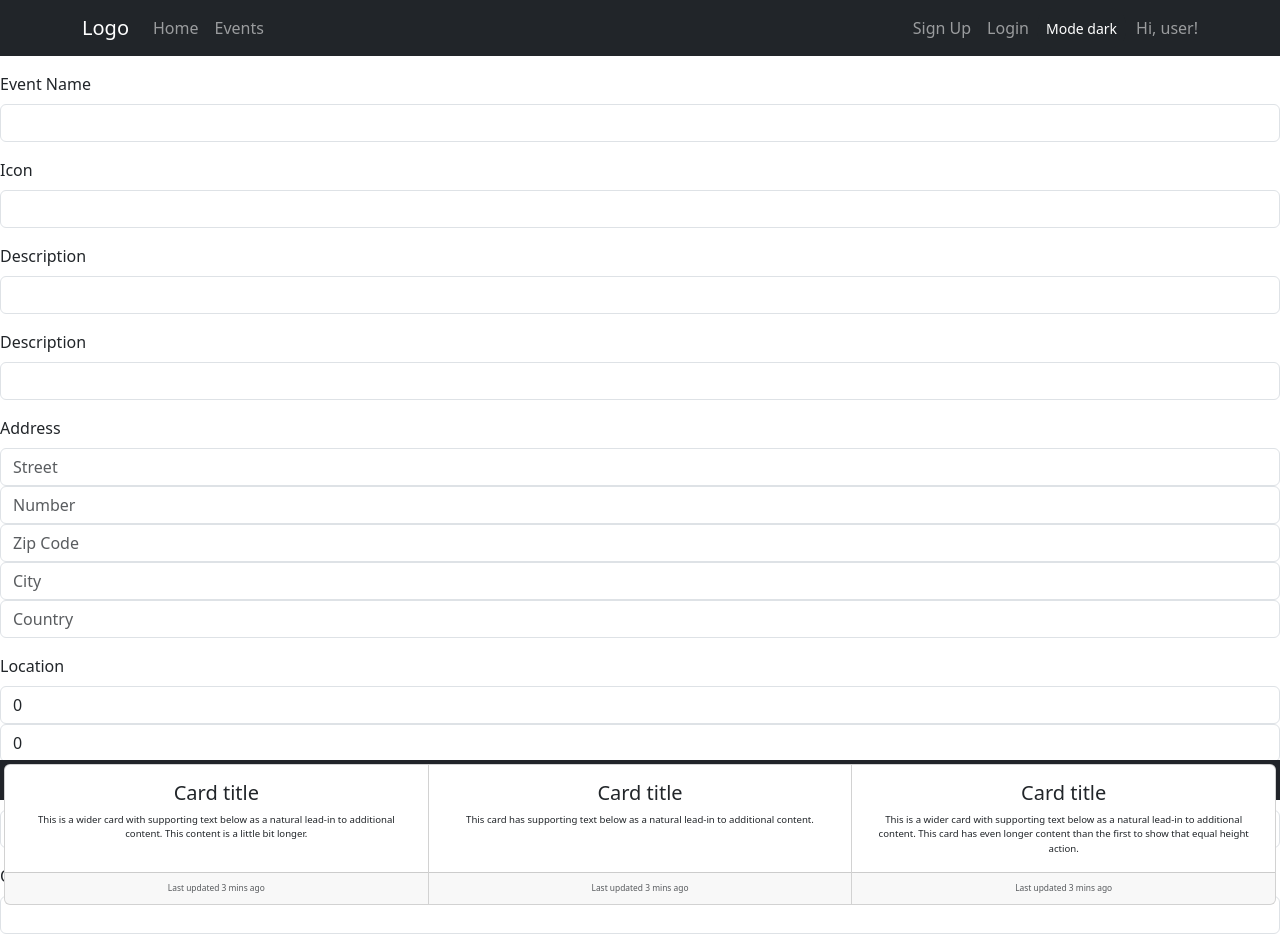
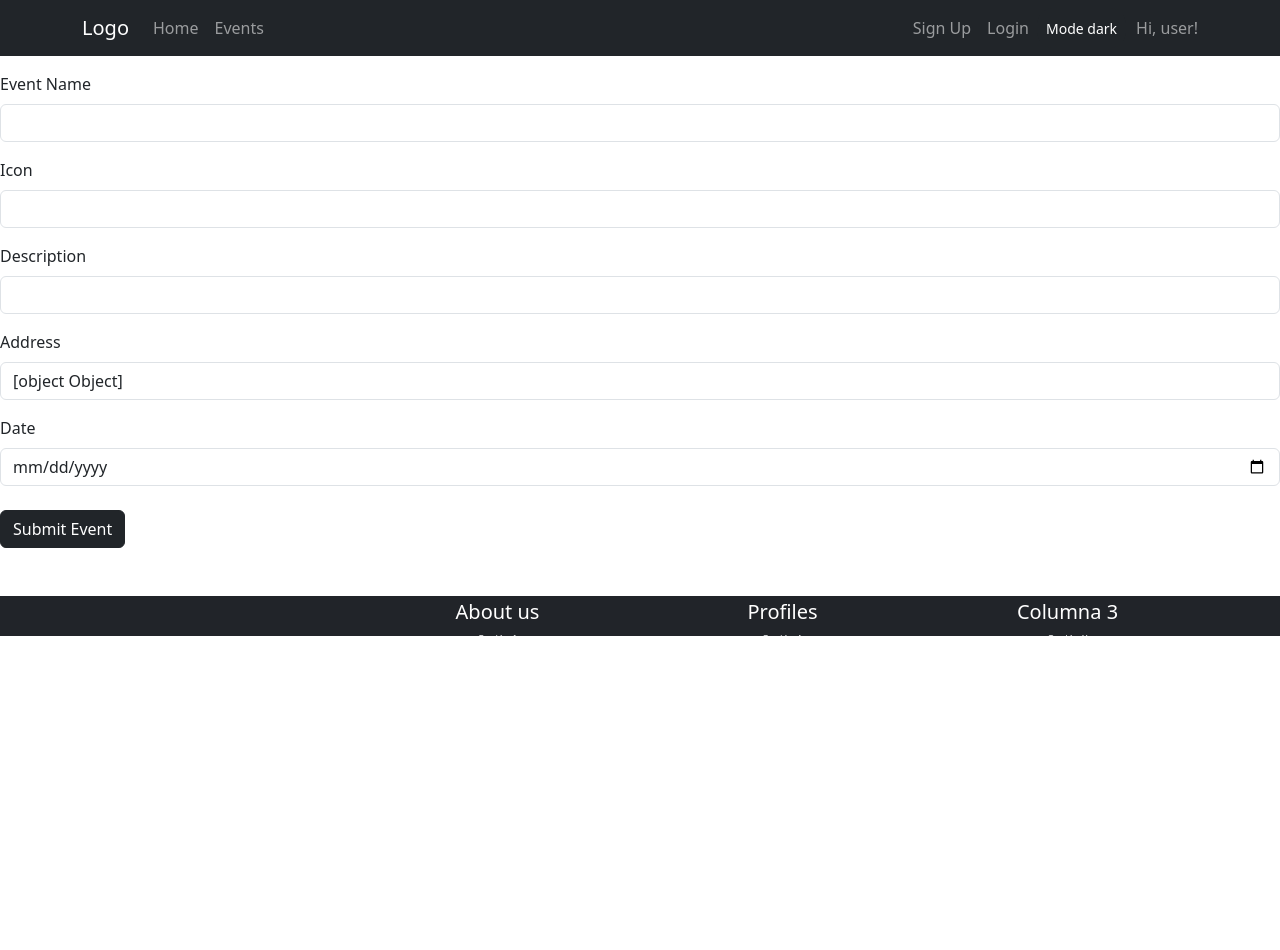
Before and after one commit to samuelemarino04/Q-support-client, a React (Vite) app: page /newevent in a window 1280 px wide. After the commit the page ends 800 px from the top, so only its background shows below. Built offline with nearby package versions, Linux system fonts and the light colour scheme.

Commit message:
events form

```diff
--- a/src/App.css
+++ b/src/App.css
@@ -9,7 +9,6 @@ footer {
   font-size: .6em;
   padding: 4px;
   text-align: center;
-  position: fixed;
   bottom: 0;
   width: 100%;
   height: 40px;
--- a/src/components/New EventForm/NewEventForm.jsx
+++ b/src/components/New EventForm/NewEventForm.jsx
@@ -1,7 +1,9 @@
 import { useState } from "react";
 import Form from 'react-bootstrap/Form';
+import Button from 'react-bootstrap/Button';
+import eventsService from "../../services/events.services";
 
-const NewEventForm = ({ fireFinalActions }) => {
+const NewEventForm = ({ }) => {
     const [eventData, setEventData] = useState({
         title: '',
         icon: '',
@@ -14,27 +16,38 @@ const NewEventForm = ({ fireFinalActions }) => {
             city: '',
             country: ''
         },
-        location: {
-            type: 'Point',
-            coordinates: [0, 0]
-        },
+        // location: {
+        //     type: 'Point',
+        //     coordinates: [0, 0]
+        // },
         date: '',
         organizer: ''
     })
 
     const handleInputChange = e => {
         const { value, name } = e.currentTarget
-        setEventData({ ...eventData, [name]: value })
+        if (name.includes(".")) {
+            const [parentField, nestedField] = name.split(".");
+            setEventData({
+                ...eventData,
+                [parentField]: {
+                    ...eventData[parentField],
+                    [nestedField]: value
+                }
+            });
+        } else {
+            setEventData({ ...eventData, [name]: value });
+        }
     }
 
     const handleEventSubmit = e => {
         e.preventDefault()
 
 
-        eventServices
+        eventsService
             .saveEvent(eventData)
             .then(() => {
-                fireFinalActions()
+                // fireFinalActions()
             })
             .catch(err => console.log(err))
     }
@@ -63,23 +76,14 @@ const NewEventForm = ({ fireFinalActions }) => {
                         name="description"
                         onChange={handleInputChange} />
                 </Form.Group>
-                <Form.Group className="mb-3" controlId="attendees">
-                    <Form.Label>Description</Form.Label>
-                    <Form.Control type="text"
-                        value={eventData.attendees}
-                        name="attendees"
-                        onChange={handleInputChange} />
-                </Form.Group>
-
                 <Form.Group className="mb-3" controlId="address">
                     <Form.Label>Address</Form.Label>
                     <Form.Control type="text"
-                        value={eventData.address.street}
-                        name="address.street"
-                        placeholder="Street"
+                        value={eventData.address}
+                        name="address"
                         onChange={handleInputChange}
                     />
-                    <Form.Control
+                    {/* <Form.Control
                         type="number"
                         value={eventData.address.number}
                         name="address.number"
@@ -106,9 +110,9 @@ const NewEventForm = ({ fireFinalActions }) => {
                         name="address.country"
                         placeholder="Country"
                         onChange={handleInputChange}
-                    />
+                    /> */}
                 </Form.Group>
-                <Form.Group className="mb-3" controlId="location">
+                {/* <Form.Group className="mb-3" controlId="location">
                     <Form.Label>Location</Form.Label>
                     <Form.Control
                         type="number"
@@ -124,7 +128,7 @@ const NewEventForm = ({ fireFinalActions }) => {
                         placeholder="Longitude"
                         onChange={handleInputChange}
                     />
-                </Form.Group>
+            </Form.Group> */}
                 <Form.Group className="mb-3" controlId="date">
                     <Form.Label>Date</Form.Label>
                     <Form.Control type="date"
@@ -132,16 +136,13 @@ const NewEventForm = ({ fireFinalActions }) => {
                         name="date"
                         onChange={handleInputChange} />
                 </Form.Group>
-                <Form.Group className="mb-3" controlId="organizer">
-                    <Form.Label>Organizer</Form.Label>
-                    <Form.Control type="text"
-                        value={eventData.organizer}
-                        name="organizer"
-                        onChange={handleInputChange} />
-                </Form.Group>
+                <Button variant="dark" type="submit" className='mt-2'>
+                    Submit Event
+                </Button>
             </Form>
-        </div>
+        </div >
 
     )
 }
+
 export default NewEventForm
--- a/src/components/footer/footer.jsx
+++ b/src/components/footer/footer.jsx
@@ -1,55 +1,99 @@
-// import CardFooter from 'react-bootstrap/CardFooter'
-import { CardGroup, Card, } from "react-bootstrap"
+import { Container, Row, Col } from 'react-bootstrap';
+// import Logo from './logo.png'; // Importa tu imagen de logo
+
 const Footer = () => {
+    return (
+        <footer className="mt-5">
+            <Container>
+                <Row>
+                    <Col>
+                        {/* <img className="img" /> */}
+                    </Col>
+                    <Col>
+                        <h5>About us</h5>
+                        <ul className="list-unstyled">
+                            <li>Opción 1</li>
+                            <li>Opción 2</li>
+                            <li>Opción 3</li>
+                        </ul>
+                    </Col>
+                    <Col>
+                        <h5>Profiles</h5>
+                        <ul className="list-unstyled">
+                            <li>Opción A</li>
+                            <li>Opción B</li>
+                            <li>Opción C</li>
+                        </ul>
+                    </Col>
+                    <Col>
+                        <h5>Columna 3</h5>
+                        <ul className="list-unstyled">
+                            <li>Opción X</li>
+                            <li>Opción Y</li>
+                            <li>Opción Z</li>
+                        </ul>
+                    </Col>
+                </Row>
+            </Container>
+        </footer>
+    );
+};
 
-    return (
-        <footer>
-            <CardGroup>
-                <Card>
-
-                    <Card.Body>
-                        <Card.Title>Card title</Card.Title>
-                        <Card.Text>
-                            This is a wider card with supporting text below as a natural lead-in
-                            to additional content. This content is a little bit longer.
-                        </Card.Text>
-                    </Card.Body>
-                    <Card.Footer>
-                        <small className="text-muted">Last updated 3 mins ago</small>
-                    </Card.Footer>
-                </Card>
-                <Card>
-
-                    <Card.Body>
-                        <Card.Title>Card title</Card.Title>
-                        <Card.Text>
-                            This card has supporting text below as a natural lead-in to
-                            additional content.{' '}
-                        </Card.Text>
-                    </Card.Body>
-                    <Card.Footer>
-                        <small className="text-muted">Last updated 3 mins ago</small>
-                    </Card.Footer>
-                </Card>
-                <Card>
-
-                    <Card.Body>
-                        <Card.Title>Card title</Card.Title>
-                        <Card.Text>
-                            This is a wider card with supporting text below as a natural lead-in
-                            to additional content. This card has even longer content than the
-                            first to show that equal height action.
-                        </Card.Text>
-                    </Card.Body>
-                    <Card.Footer>
-                        <small className="text-muted">Last updated 3 mins ago</small>
-                    </Card.Footer>
-                </Card>
-            </CardGroup>
-
-        </footer>
-    )
-}
+export default Footer;
 
 
-export default Footer
+// // import CardFooter from 'react-bootstrap/CardFooter'
+// import { CardGroup, Card, } from "react-bootstrap"
+// const Footer = () => {
+
+//     return (
+//         <footer>
+//             <CardGroup>
+//                 <Card>
+
+//                     <Card.Body>
+//                         <Card.Title>Card title</Card.Title>
+//                         <Card.Text>
+//                             This is a wider card with supporting text below as a natural lead-in
+//                             to additional content. This content is a little bit longer.
+//                         </Card.Text>
+//                     </Card.Body>
+//                     <Card.Footer>
+//                         <small className="text-muted">Last updated 3 mins ago</small>
+//                     </Card.Footer>
+//                 </Card>
+//                 <Card>
+
+//                     <Card.Body>
+//                         <Card.Title>Card title</Card.Title>
+//                         <Card.Text>
+//                             This card has supporting text below as a natural lead-in to
+//                             additional content.{' '}
+//                         </Card.Text>
+//                     </Card.Body>
+//                     <Card.Footer>
+//                         <small className="text-muted">Last updated 3 mins ago</small>
+//                     </Card.Footer>
+//                 </Card>
+//                 <Card>
+
+//                     <Card.Body>
+//                         <Card.Title>Card title</Card.Title>
+//                         <Card.Text>
+//                             This is a wider card with supporting text below as a natural lead-in
+//                             to additional content. This card has even longer content than the
+//                             first to show that equal height action.
+//                         </Card.Text>
+//                     </Card.Body>
+//                     <Card.Footer>
+//                         <small className="text-muted">Last updated 3 mins ago</small>
+//                     </Card.Footer>
+//                 </Card>
+//             </CardGroup>
+
+//         </footer>
+//     )
+// }
+
+
+// export default Footer
--- a/src/components/navigation/navigation.jsx
+++ b/src/components/navigation/navigation.jsx
@@ -43,7 +43,7 @@ const Navigation = () => {
                 </Navbar.Collapse>
                 <div className="d-flex">
                     <Button variant='dark' size='sm' onClick={switchTheme} style={{ marginRight: 10, borderRadius: 15 }}>Mode {theme === 'dark' ? 'light' : 'dark'}</Button>
-                    <span class="navbar-text">Hi, {loggedUser ? loggedUser.username : 'user'}!</span>
+                    <span className="navbar-text">Hi, {loggedUser ? loggedUser.username : 'user'}!</span>
                 </div>
             </Container>
         </Navbar>
--- a/src/pages/Neweventpage/NewEventPage.jsx
+++ b/src/pages/Neweventpage/NewEventPage.jsx
@@ -0,0 +1 @@
+<h2>holi</h2>
--- a/src/services/events.services.js
+++ b/src/services/events.services.js
@@ -2,8 +2,10 @@ import axios from 'axios'
 
 class EventService {
     constructor() {
+        // console.log('QUE ES ESTOOOOOOO----------------', `${import.meta.env.VITE_API_URL} /events`)
+
         this.api = axios.create({
-            baseUrl: `${import.meta.env.VITE_API_URL}/events`
+            baseURL: `${import.meta.env.VITE_API_URL}/events`
         })
     }
 
@@ -16,7 +18,7 @@ class EventService {
     }
 
     saveEvent(eventData) {
-        return this.api.post(`/saveEvent`, eventData)
+        return this.api.post('/saveEvent', eventData)
     }
 }
 const eventsService = new EventService()
```
